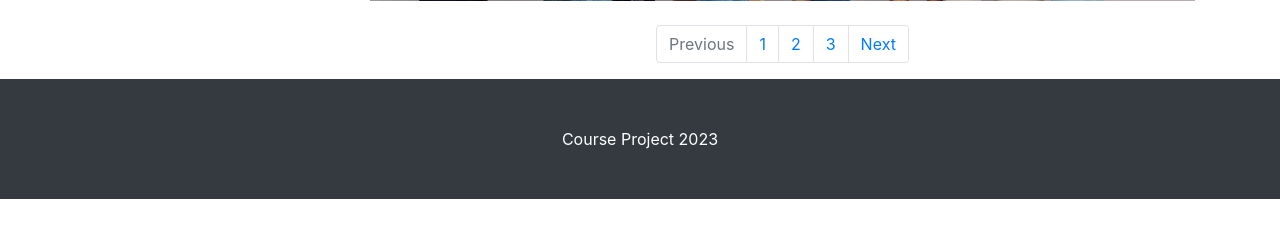
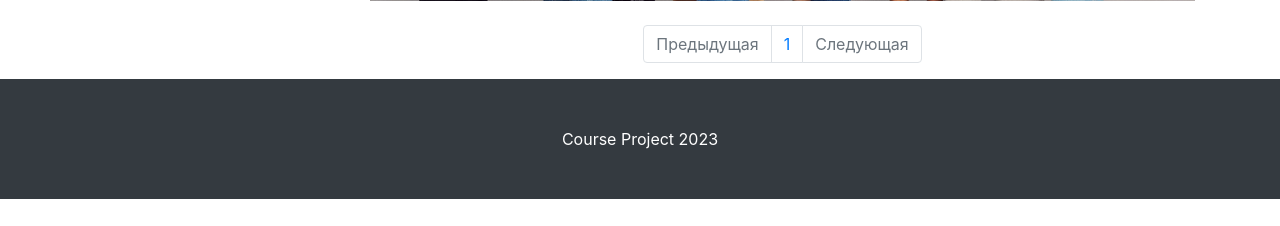
Before and after one commit to bezhevets/store, a Django app: page /products/ in a window 1280 px wide. Shown: the part 574-800 px from the top of the page. Run offline with Django 4.2, Linux system fonts and the light colour scheme; data that the repository does not hold is empty; some libraries are stand-ins or nearby versions.

Commit message:
Added pagination

```diff
--- a/products/urls.py
+++ b/products/urls.py
@@ -6,6 +6,7 @@ urlpatterns = [
     path("", index, name="index"),
     path("products/", products, name="products"),
     path("category/<int:category_id>", products, name="category"),
+    path("page/<int:page_num>", products, name="paginator"),
     path("basket/add/<int:pk>", basket_add, name="basket_add"),
     path("basket/remove/<int:pk>", basket_remove, name="basket_remove"),
 ]
--- a/products/views.py
+++ b/products/views.py
@@ -1,3 +1,4 @@
+from django.core.paginator import Paginator
 from django.shortcuts import render, HttpResponseRedirect
 from django.contrib.auth.decorators import login_required
 
@@ -9,15 +10,15 @@ def index(request):
     return render(request, template_name="products/index.html", context=context)
 
 
-def products(request, category_id=None):
-    if category_id:
-        products = Product.objects.filter(category_id=category_id)
-    else:
-        products = Product.objects.all()
+def products(request, category_id=None, page_num=1):
+    products = Product.objects.filter(category_id=category_id) if category_id else Product.objects.all()
+
+    paginator = Paginator(products, per_page=3)
+    products_paginator = paginator.page(page_num)
 
     context = {
         "title": "Store - Каталог",
-        "products": products,
+        "products": products_paginator,
         "categories": ProductCategory.objects.all()
     }
     return render(request, template_name="products/products.html", context=context)
--- a/templates/products/products.html
+++ b/templates/products/products.html
@@ -76,14 +76,14 @@
 
             <nav aria-label="Page navigation example">
                 <ul class="pagination justify-content-center">
-                    <li class="page-item disabled">
-                        <a class="page-link" href="#" tabindex="-1" aria-disabled="true">Previous</a>
+                    <li class="page-item {% if not products.has_previous %} disabled {% endif %}">
+                        <a class="page-link" href="{% if products.has_previous %} {% url 'products:paginator' products.previous_page_number %} {% else %} # {% endif %}" tabindex="-1" aria-disabled="true">Предыдущая</a>
                     </li>
-                    <li class="page-item"><a class="page-link" href="#">1</a></li>
-                    <li class="page-item"><a class="page-link" href="#">2</a></li>
-                    <li class="page-item"><a class="page-link" href="#">3</a></li>
-                    <li class="page-item">
-                        <a class="page-link" href="#">Next</a>
+                    {% for page in products.paginator.page_range %}
+                      <li class="page-item"><a class="page-link" href="{% url 'products:paginator' page %}">{{ page }}</a></li>
+                    {% endfor %}
+                    <li class="page-item {% if not products.has_next %} disabled {% endif %}">
+                        <a class="page-link" href="{% if products.has_next %} {% url 'products:paginator' products.next_page_number %} {% else %} # {% endif %}">Следующая</a>
                     </li>
                 </ul>
             </nav>
```
